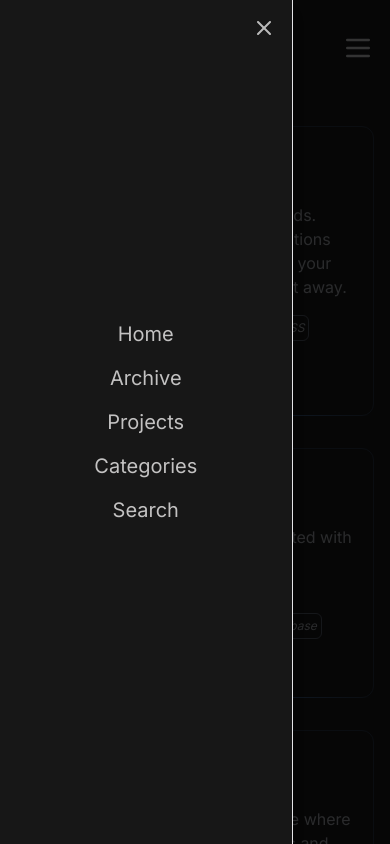
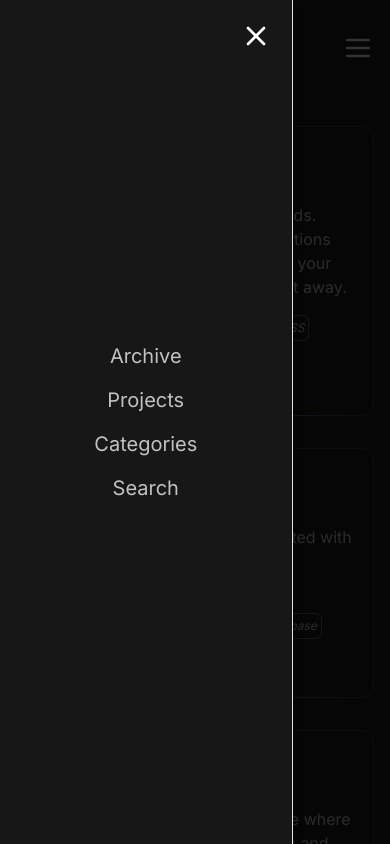
Before and after one commit to SuyashPatil-29/suyash-dev, a Next.js app: page /projects in a window 390 px wide. Both pictures are taken after a click on the button 358 px from the left and 48 px from the top of the page. Shown: the top 844 px of the page. Built offline with nearby package versions, Linux system fonts and the light colour scheme.

Commit message:
Finished archive home page

```diff
--- a/src/components/MobileNavbar.tsx
+++ b/src/components/MobileNavbar.tsx
@@ -6,7 +6,7 @@ import {
  SheetContent,
  SheetTrigger,
 } from "@/components/ui/sheet";
-import { Menu } from "lucide-react";
+import { Menu, X } from "lucide-react";
 import NavItem from "./NavItem";
 
 const MobileNavbar = () => {
@@ -26,7 +26,7 @@ const MobileNavbar = () => {
           side="left"
           className="flex flex-col items-center justify-center gap-4"
         >
-          <NavItem href="/" onClick={toggleSheet}>Home</NavItem>
+          <X className="absolute top-5 right-5 w-8 h-8 cursor-pointer text-white" onClick={toggleSheet} />
           <NavItem href="/archive" onClick={toggleSheet}>Archive</NavItem>
           <NavItem href="/projects" onClick={toggleSheet}>Projects</NavItem>
           <NavItem href="/categories" onClick={toggleSheet}>Categories</NavItem>
--- a/src/components/ui/sheet.tsx
+++ b/src/components/ui/sheet.tsx
@@ -3,15 +3,12 @@
 import * as React from "react"
 import * as SheetPrimitive from "@radix-ui/react-dialog"
 import { cva, type VariantProps } from "class-variance-authority"
-import { X } from "lucide-react"
 
 import { cn } from "../../lib/utils"
 
 const Sheet = SheetPrimitive.Root
 
 const SheetTrigger = SheetPrimitive.Trigger
-
-const SheetClose = SheetPrimitive.Close
 
 const SheetPortal = SheetPrimitive.Portal
 
@@ -51,7 +48,7 @@ const sheetVariants = cva(
 
 interface SheetContentProps
   extends React.ComponentPropsWithoutRef<typeof SheetPrimitive.Content>,
-    VariantProps<typeof sheetVariants> {}
+  VariantProps<typeof sheetVariants> { }
 
 const SheetContent = React.forwardRef<
   React.ElementRef<typeof SheetPrimitive.Content>,
@@ -65,10 +62,6 @@ const SheetContent = React.forwardRef<
       {...props}
     >
       {children}
-      <SheetPrimitive.Close className="absolute right-4 top-4 rounded-sm opacity-70 ring-offset-background transition-opacity hover:opacity-100 focus:outline-none disabled:pointer-events-none data-[state=open]:bg-secondary">
-        <X className="h-6 w-6 text-white" />
-        <span className="sr-only">Close</span>
-      </SheetPrimitive.Close>
     </SheetPrimitive.Content>
   </SheetPortal>
 ))
@@ -131,7 +124,6 @@ export {
   SheetPortal,
   SheetOverlay,
   SheetTrigger,
-  SheetClose,
   SheetContent,
   SheetHeader,
   SheetFooter,
```
